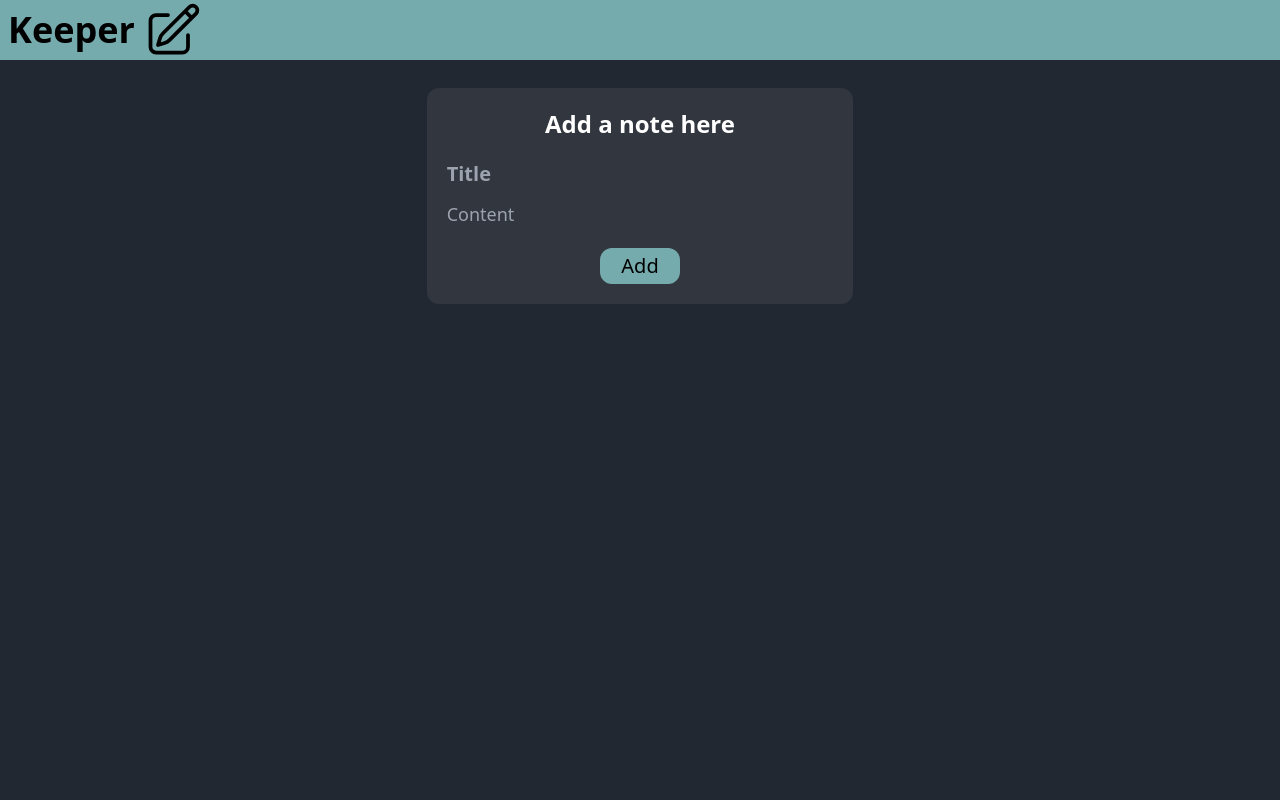
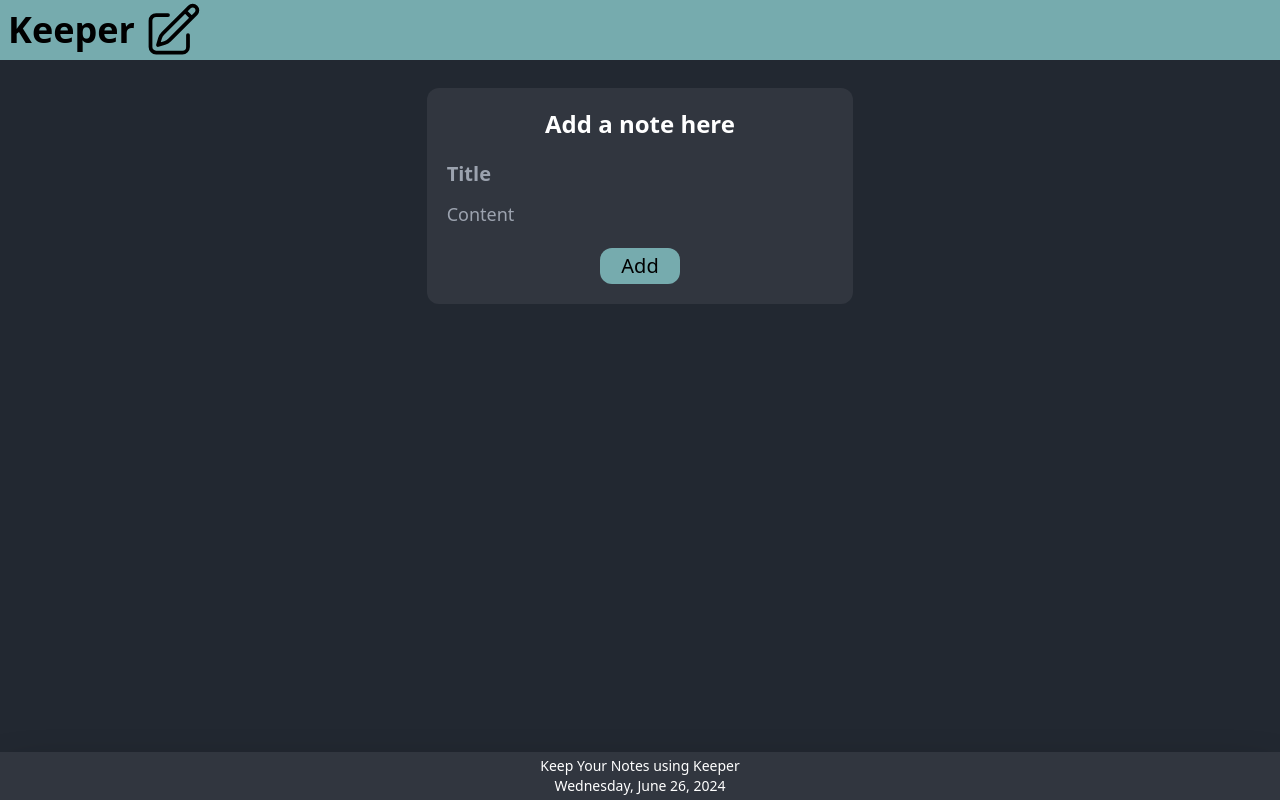
Before and after one commit to SaiCharanUvaraj/Notes-Keeper-React-App, a React (Create React App) app: page / in a window 1280 px wide. Built offline with nearby package versions, Linux system fonts and the light colour scheme.

Commit message:
Update Footer.js

```diff
--- a/src/Footer.js
+++ b/src/Footer.js
@@ -1,16 +1,22 @@
-/*
 const date=new Date();
 let year=date.getFullYear();
 let months={
-    0:"Jan", 1:"Feb", 2:"Mar", 3:"Apr", 4:"May", 5:"Jun", 6:"Jul", 7:"Aug", 8:"Sep", 9:"Oct", 10:"Nov", 11:"Dec"
+    0:"January", 1:"February", 2:"March", 3:"April", 4:"May", 5:"June", 6:"July", 7:"August", 8:"September", 9:"October", 10:"November", 11:"December"
 }
 let month=months[date.getMonth()];
+let days={
+    0:"Sunday", 1:"Monday", 2:"Tuesday", 3:"Wednesday", 4:"Thursday", 5:"Friday", 6:"Saturday"
+}
+let day=days[date.getDay()];
 let dn=date.getDate();
-*/
 function Footer()
 {
     return(
-        <footer className="footer">
+        <footer className="fixed bottom-0 left-0 right-0 text-white bg-[#31363F] text-sm shadow-2xl shadow-black">
+            <div className="grid place-items-center p-1">
+                <p>Keep Your Notes using Keeper</p>
+                <p>{day+", "+month+" "+dn+", "+year}</p>
+            </div>
         </footer>
     )
 }
```
